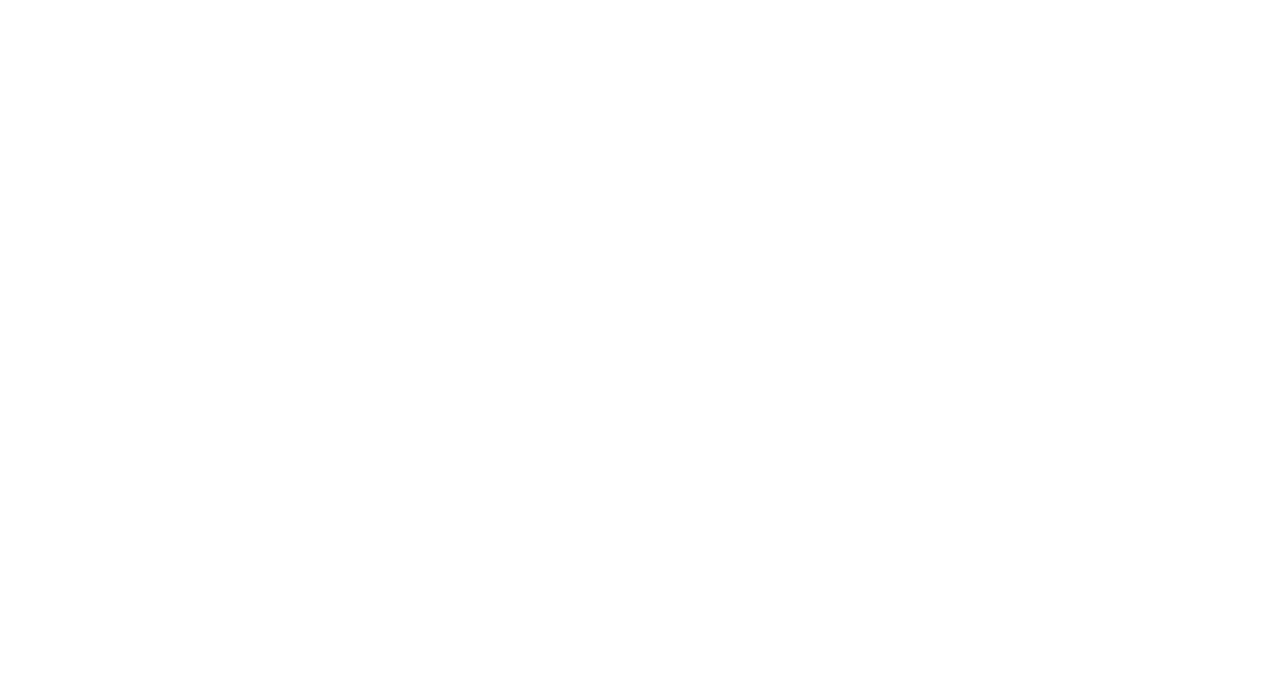
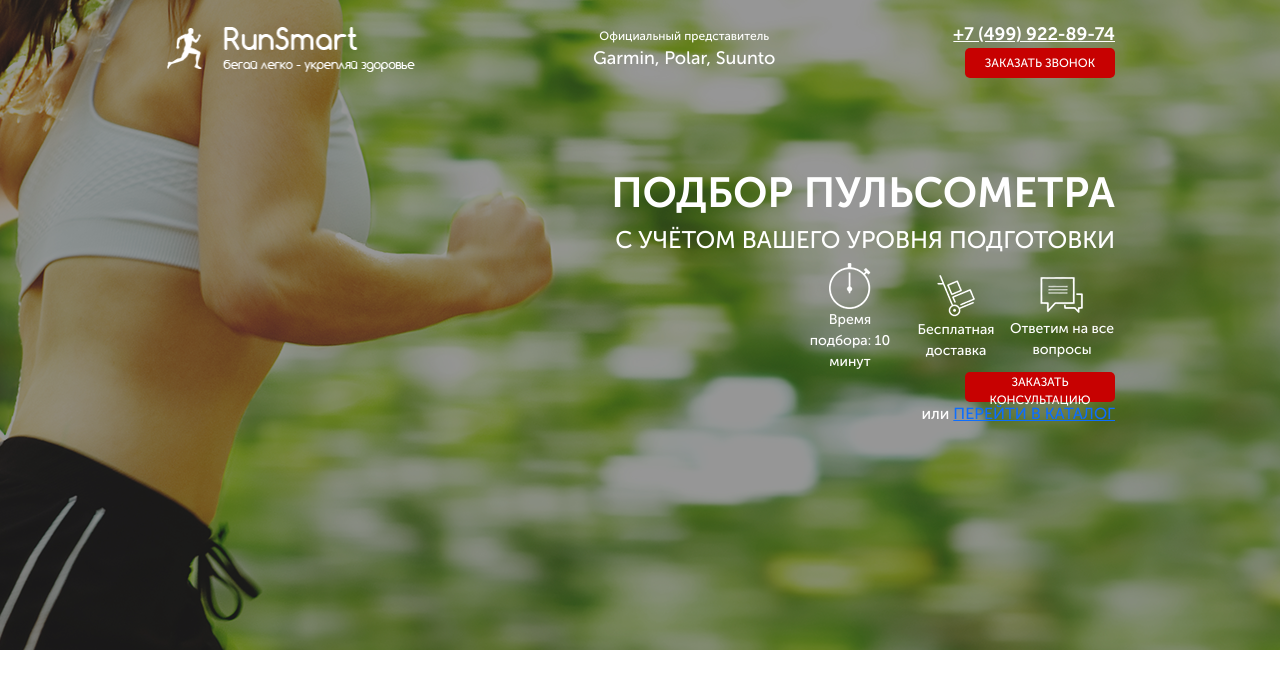
Before and after one commit to Skkc777/pulsometrs_project_udemy, a website: page index.html in a window 1280 px wide. Drawn offline with Linux system fonts and the light colour scheme.

Commit message:
First sec/with video

```diff
--- a/gulpfile.js
+++ b/gulpfile.js
@@ -17,7 +17,7 @@ gulp.task('server', function () {
 });
 
 gulp.task('styles', function () {
-    return gulp.src('scss/*.+(scss|sass)')
+    return gulp.src('scss/**/*.+(scss|sass)')
         .pipe(sass({
             outputStyle: 'compressed'
         }).on('error', sass.logError))
@@ -34,7 +34,7 @@ gulp.task('styles', function () {
 });
 
 gulp.task('watch', function () {
-    gulp.watch('scss/*.+(scss|sass)', gulp.parallel('styles'));
+    gulp.watch('scss/**/*.+(scss|sass)', gulp.parallel('styles'));
     gulp.watch('*.html').on('change', browserSync.reload);
 });
 
--- a/index.html
+++ b/index.html
@@ -1,25 +1,81 @@
 <!DOCTYPE html>
 
 <html lang='en'>
+
 <head>
 
-<!--[if lt IE 9]> <script src='//html5shiv.
+    <!--[if lt IE 9]> <script src='//html5shiv.
 googlecode.com/ svn/trunk/html5.js'></script>
 <![endif]-->
-<meta charset='utf-8'/>
-<meta http-equiv='content-type' content='text/html'/>
-<meta name='description' content='Info for SEO'/>
-<meta name='author' content='Stanislav SKK'/>
-<meta http-equiv='X-UA-Compatible' content='IE=edge,chrome=1'/>
-<meta name='viewport' content='width=device-width, initial-scale=1.0'/>
-<title> 30-65 SYMBOLS </title>
-<link rel='stylesheet' type='text/css' href='css/bootstrap-reboot.min.css'/>
-<link rel='stylesheet' type='text/css' href='css/fonts.css'/>
-<link rel='stylesheet' type='text/css' href='css/style.min.css' media='screen'/>
+    <meta charset='utf-8' />
+    <meta http-equiv='content-type' content='text/html' />
+    <meta name='description' content='Info for SEO' />
+    <meta name='author' content='Stanislav SKK' />
+    <meta http-equiv='X-UA-Compatible' content='IE=edge,chrome=1' />
+    <meta name='viewport' content='width=device-width, initial-scale=1.0' />
+    <title> Pulse</title>
+    <link rel='stylesheet' type='text/css' href='css/bootstrap-reboot.min.css' />
+    <link rel='stylesheet' type='text/css' href='css/fonts.css' />
+    <link rel='stylesheet' type='text/css' href='css/style.min.css' media='screen' />
 
 </head>
 
 <body>
+
+    <section class="promo">
+        <div class="container">
+            <header class="header">
+                <a href="#" class="header__logo">
+                    <img src="images/icons/header_logo_sec1.png" alt="Logo">
+                </a>
+                <div class="header__official">
+                    Официальный представитель
+                    <span>Garmin, Polar, Suunto</span>
+                </div>
+                <div class="header__contacts">
+
+                    <a href="tel:+48796138775" class="header__phone">
+                        +7 (499) 922-89-74
+                    </a>
+                    <button class="button">заказать звонок</button>
+                </div>
+
+            </header>
+            <div class="promo__wrapper">
+
+                <h1 class="promo__header">Подбор пульсометра</h1>
+                <h2 class="promo__subheader">с учётом Вашего уровня подготовки</h2>
+
+
+
+                <div class="promo__icons">
+                    <div class="promo__icon">
+                        <img src="images/icons/icon_sec1_timer.png" alt="Timer">
+                        Время подбора:
+                        10 минут
+                    </div>
+                    <div class="promo__icon">
+                        <img src="images/icons/icon_sec1_hcart.png" alt="Cart">
+                        Бесплатная
+                        доставка
+                    </div>
+                    <div class="promo__icon">
+                        <img src="images/icons/icon_sec1_answer.png" alt="Answer">
+                        Ответим
+                        на все вопросы
+                    </div>
+                </div>
+
+                <button class="button button_main">заказать кОНСУЛЬТАЦИЮ</button>
+
+                <div class="promo__link">
+                    или
+                    <a href="#">ПЕРЕЙТИ В КАТАЛОГ</a>
+                </div>
+            </div>
+
+        </div>
+    </section>
 
 
 
@@ -36,8 +92,7 @@ googlecode.com/ svn/trunk/html5.js'></script>
 
 
 
+    <!-- <script src='script.js'></script> -->
+</body>
 
-
-<!-- <script src='script.js'></script> -->
-</body>
 </html>
--- /dev/null
+++ b/scss/blocks/_header.scss
@@ -0,0 +1,50 @@
+.header {
+    color: $w;
+    display: flex;
+    justify-content: space-between;
+    align-items: center;
+
+    &__logo {
+        width: 250px;
+
+        img {
+            width: 100%;
+        }
+    }
+
+    &__official {
+        font-size: 12px;
+        font-weight: 500;
+        text-align: center;
+
+        span {
+            font-size: 18px;
+            display: block;
+        }
+    }
+
+    // &__contacts {
+
+
+    // }
+
+    &__phone {
+        display: block;
+        font-size: 18px;
+        font-weight: 700;
+        text-align: right;
+        color: $w;
+
+        &:hover {
+            color: $w;
+            text-decoration: none;
+        }
+    }
+
+    &__contacts {
+        // text-align: right;
+        display: flex;
+        flex-direction: column;
+        align-items: flex-end;
+    }
+}
--- /dev/null
+++ b/scss/blocks/_sec_promo.scss
@@ -0,0 +1,47 @@
+.promo {
+    min-height: 650px;
+    padding: 21px 0 93px 0;
+    background: url('../../images/background/header_sec1_bg.png') center center/cover no-repeat;
+    color: $w;
+
+    &__wrapper {
+        display: flex;
+        flex-direction: column;
+        align-items: flex-end;
+        margin-top: 90px;
+
+    }
+
+    &__header {
+        font-size: 42px;
+        font-weight: 700;
+        text-align: right;
+        text-transform: uppercase;
+    }
+
+    &__subheader {
+        font-size: 24px;
+        font-weight: 500;
+        text-align: right;
+        text-transform: uppercase;
+    }
+
+    &__icons {
+        display: flex;
+        justify-content: space-between;
+        align-items: center;
+    }
+
+    &__icon {
+        width: 106px;
+        font-size: 14px;
+        font-weight: 500;
+        text-align: center;
+
+        img {
+            display: block;
+            margin: 0 auto;
+        }
+
+    }
+}
--- /dev/null
+++ b/scss/blocks/buttons.scss
@@ -0,0 +1,12 @@
+.button {
+    width: 150px;
+    height: 30px;
+    border-radius: 5px;
+    background-color: $main-c;
+    border: none;
+    color: $w;
+    font-size: 12px;
+    font-weight: 500;
+    text-align: center;
+    text-transform: uppercase;
+}
--- a/scss/style.scss
+++ b/scss/style.scss
@@ -1,4 +1,15 @@
 @import 'var';
 @import 'mixin';
-@import 'general';
+
+* {
+    font-family: 'Museo Sans Cyrl', sans-serif;
+}
+
+.container {
+    max-width: 950px;
+    margin: 0 auto;
+}
+@import 'blocks/header';
+@import 'blocks/sec_promo';
+@import 'blocks/buttons';
 @import 'media';
```
Also changed, not shown: css/blocks/buttons.min.css (added), css/style.min.css.
